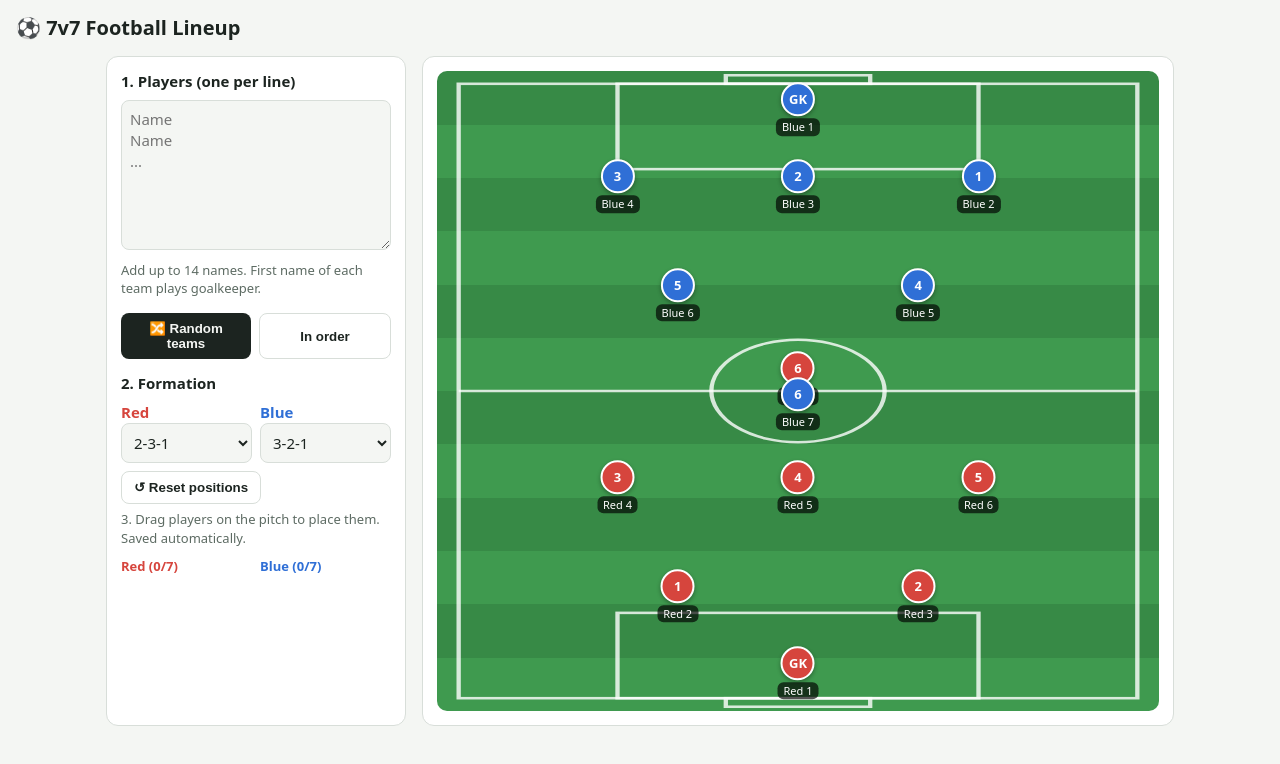
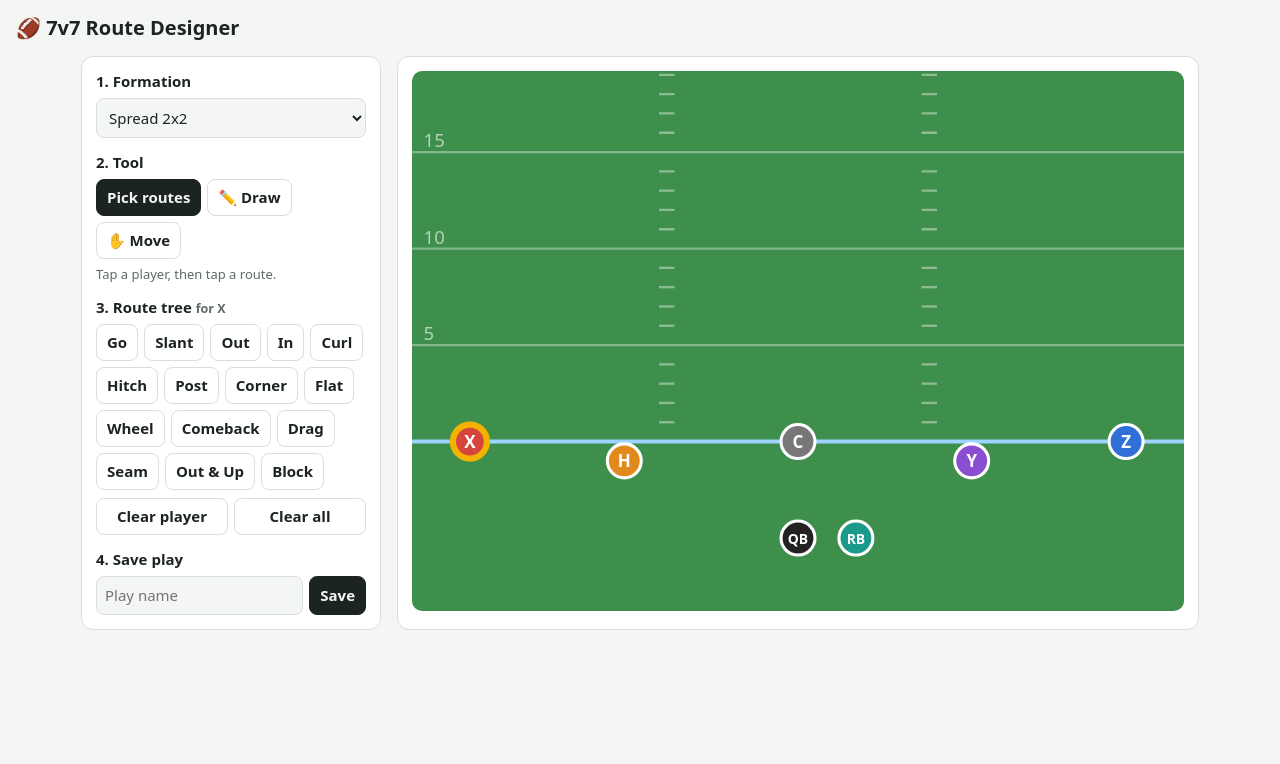
Before and after one commit to guillorive4-pixel/fitness-app, a plain HTML site: page football7.html in a window 1280 px wide. Drawn offline with Linux system fonts and the light colour scheme.

Commit message:
Switch to 7v7 American football route designer
Co-Authored-By: Claude Opus 5.5 <noreply@anthropic.com>
Claude-Session: https://claude.ai/code/session_01WWUpDnRVF2xB6SHG7ME6Nq

```diff
--- a/football7.html
+++ b/football7.html
@@ -3,110 +3,123 @@
 <head>
 <meta charset="utf-8">
 <meta name="viewport" content="width=device-width,initial-scale=1">
-<title>7v7 Lineup</title>
+<title>7v7 Playbook</title>
 <style>
-:root{--bg:#f4f6f3;--card:#fff;--ink:#1c2420;--muted:#5d6b63;--line:#d8ded9;--a:#d6453d;--b:#2f6fd6;--grass:#3f9a4f;--grass2:#378a46}
+:root{--bg:#f4f6f3;--card:#fff;--ink:#1c2420;--muted:#5d6b63;--line:#d8ded9;--sel:#f5b301}
 @media (prefers-color-scheme:dark){:root{--bg:#121614;--card:#1c221f;--ink:#e8eee9;--muted:#9aa8a0;--line:#2d3632}}
 *{box-sizing:border-box}
 body{margin:0;background:var(--bg);color:var(--ink);font:15px/1.4 system-ui,sans-serif}
 header{padding:14px 16px;font-weight:700;font-size:20px}
-.wrap{display:grid;grid-template-columns:300px 1fr;gap:16px;padding:0 16px 24px;max-width:1100px;margin:auto}
+.wrap{display:grid;grid-template-columns:300px 1fr;gap:16px;padding:0 16px 24px;max-width:1150px;margin:auto}
 @media(max-width:760px){.wrap{grid-template-columns:1fr}}
 .card{background:var(--card);border:1px solid var(--line);border-radius:12px;padding:14px}
-h3{margin:0 0 8px;font-size:15px}
-textarea,select,input{width:100%;padding:8px;border:1px solid var(--line);border-radius:8px;background:var(--bg);color:var(--ink);font:inherit}
-textarea{height:150px;resize:vertical}
-button{padding:8px 12px;border:0;border-radius:8px;background:var(--ink);color:var(--bg);font-weight:600;cursor:pointer;margin-top:8px}
-button.ghost{background:transparent;color:var(--ink);border:1px solid var(--line)}
-.row{display:flex;gap:8px;margin-top:8px}.row>*{flex:1}
+h3{margin:14px 0 6px;font-size:15px}h3:first-child{margin-top:0}
+select,input{width:100%;padding:8px;border:1px solid var(--line);border-radius:8px;background:var(--bg);color:var(--ink);font:inherit}
+button{padding:7px 10px;border:1px solid var(--line);border-radius:8px;background:transparent;color:var(--ink);font:inherit;font-weight:600;cursor:pointer}
+button.on,button.main{background:var(--ink);color:var(--bg);border-color:var(--ink)}
+.btns{display:flex;flex-wrap:wrap;gap:6px}
+.row{display:flex;gap:6px}.row>*{flex:1}
 .hint{color:var(--muted);font-size:13px;margin:6px 0 0}
-.pitch{position:relative;width:100%;aspect-ratio:2/3;max-height:80vh;margin:auto;border-radius:10px;overflow:hidden;
- background:repeating-linear-gradient(0deg,var(--grass) 0 8.33%,var(--grass2) 8.33% 16.66%);touch-action:none}
-.pitch svg{position:absolute;inset:0;width:100%;height:100%}
-.p{position:absolute;transform:translate(-50%,-50%);display:flex;flex-direction:column;align-items:center;cursor:grab;user-select:none}
-.p .dot{width:34px;height:34px;border-radius:50%;border:2px solid #fff;display:grid;place-items:center;color:#fff;font-weight:700;font-size:13px;box-shadow:0 2px 4px #0005}
-.p .nm{margin-top:2px;background:#000a;color:#fff;font-size:11px;padding:1px 6px;border-radius:6px;white-space:nowrap;max-width:90px;overflow:hidden;text-overflow:ellipsis}
-.A .dot{background:var(--a)}.B .dot{background:var(--b)}
-.teams{display:grid;grid-template-columns:1fr 1fr;gap:8px;margin-top:10px;font-size:13px}
-.teams ol{margin:4px 0 0;padding-left:18px}
-.tA{color:var(--a);font-weight:700}.tB{color:var(--b);font-weight:700}
+#plays div{display:flex;justify-content:space-between;align-items:center;padding:4px 0;border-bottom:1px solid var(--line)}
+#plays span{cursor:pointer;text-decoration:underline}
+svg#f{width:100%;display:block;border-radius:10px;touch-action:none;background:#3f8f4c}
+.pl{cursor:pointer}
 </style>
 </head>
 <body>
-<header>⚽ 7v7 Football Lineup</header>
+<header>🏈 7v7 Route Designer</header>
 <div class="wrap">
  <div class="card">
-  <h3>1. Players (one per line)</h3>
-  <textarea id="names" placeholder="Name&#10;Name&#10;..."></textarea>
-  <p class="hint">Add up to 14 names. First name of each team plays goalkeeper.</p>
-  <div class="row"><button id="shuffle">🔀 Random teams</button><button class="ghost" id="order">In order</button></div>
-  <h3 style="margin-top:14px">2. Formation</h3>
-  <div class="row">
-   <div><span class="tA">Red</span><select id="fA"></select></div>
-   <div><span class="tB">Blue</span><select id="fB"></select></div>
+  <h3>1. Formation</h3>
+  <select id="form"></select>
+  <h3>2. Tool</h3>
+  <div class="btns" id="tools">
+   <button data-t="route" class="on">Pick routes</button>
+   <button data-t="draw">✏️ Draw</button>
+   <button data-t="move">✋ Move</button>
   </div>
-  <button class="ghost" id="reset">↺ Reset positions</button>
-  <p class="hint">3. Drag players on the pitch to place them. Saved automatically.</p>
-  <div class="teams" id="lists"></div>
+  <p class="hint" id="tip"></p>
+  <h3>3. Route tree <small id="who" style="color:var(--muted)"></small></h3>
+  <div class="btns" id="routes"></div>
+  <div class="row" style="margin-top:8px"><button id="clr">Clear player</button><button id="clrAll">Clear all</button></div>
+  <h3>4. Save play</h3>
+  <div class="row"><input id="pname" placeholder="Play name"><button class="main" id="save" style="flex:0">Save</button></div>
+  <div id="plays"></div>
  </div>
- <div class="card"><div class="pitch" id="pitch">
-  <svg viewBox="0 0 200 300" preserveAspectRatio="none" fill="none" stroke="#fff" stroke-opacity=".8" stroke-width="1.2">
-   <rect x="6" y="6" width="188" height="288"/><line x1="6" y1="150" x2="194" y2="150"/>
-   <circle cx="100" cy="150" r="24"/><circle cx="100" cy="150" r="1.5" fill="#fff"/>
-   <rect x="50" y="6" width="100" height="40"/><rect x="50" y="254" width="100" height="40"/>
-   <rect x="80" y="2" width="40" height="4"/><rect x="80" y="294" width="40" height="4"/>
-  </svg>
- </div></div>
+ <div class="card"><svg id="f" viewBox="0 0 100 70"></svg></div>
 </div>
 <script>
-// Formations: outfield rows from defence to attack (6 outfield + GK)
-const F={"2-3-1":[[2],[3],[1]],"3-2-1":[[3],[2],[1]],"2-1-2-1":[[2],[1],[2],[1]],"3-1-2":[[3],[1],[2]],"2-2-2":[[2],[2],[2]],"1-3-2":[[1],[3],[2]]};
-const $=id=>document.getElementById(id);
-let S={names:"",A:[],B:[],fA:"2-3-1",fB:"3-2-1",pos:{}};
-try{Object.assign(S,JSON.parse(localStorage.getItem("f7")||"{}"))}catch(e){}
-const save=()=>{try{localStorage.setItem("f7",JSON.stringify(S))}catch(e){}};
+// Field: 40 yds wide = 100 units → 2.5 units / yd. Line of scrimmage at y=48.
+const Y=2.5,LOS=48,NS="http://www.w3.org/2000/svg",$=id=>document.getElementById(id);
+const COL={QB:"#222",C:"#777",X:"#d6453d",Z:"#2f6fd6",Y:"#8a4fd0",H:"#e08a1e",RB:"#1a9a8a"};
+// x in yards from left sideline (0-40), y yards behind LOS
+const FORMS={
+ "Spread 2x2":{C:[20,0],QB:[20,5],X:[3,0],H:[11,1],Y:[29,1],Z:[37,0],RB:[23,5]},
+ "Trips Right":{C:[20,0],QB:[20,5],X:[4,0],H:[26,1],Y:[31,1],Z:[37,0],RB:[17,5]},
+ "Bunch Left":{C:[20,0],QB:[20,5],X:[9,0],H:[7,1.5],Y:[11,1.5],Z:[36,0],RB:[23,5]},
+ "Empty":{C:[20,0],QB:[20,5],X:[3,0],H:[10,1],RB:[15,1],Y:[30,1],Z:[37,0]},
+ "Stack":{C:[20,0],QB:[20,5],X:[6,0],H:[6,2],Y:[34,0],Z:[34,2],RB:[20,8]}
+};
+// Route points in yards: [outward, upfield] from start
+const ROUTES={Go:[[0,15]],Slant:[[0,2],[-5,7]],Out:[[0,5],[5,5]],In:[[0,6],[-8,6]],Curl:[[0,7],[-1,5.5]],
+ Hitch:[[0,5],[0,4]],Post:[[0,6],[-5,14]],Corner:[[0,6],[5,13]],Flat:[[3,0.5],[8,1]],Wheel:[[4,0],[7,3],[7,15]],
+ Comeback:[[0,10],[3,8]],Drag:[[0,2],[-14,3]],Seam:[[0,16]],"Out & Up":[[0,5],[4,5],[4,15]],Block:"block"};
+let S={form:"Spread 2x2",pos:{},routes:{},plays:[]},tool="route",sel="X";
+try{Object.assign(S,JSON.parse(localStorage.getItem("pb7")||"{}"))}catch(e){}
+const save=()=>{try{localStorage.setItem("pb7",JSON.stringify(S))}catch(e){}};
+const el=(t,a,p)=>{const e=document.createElementNS(NS,t);for(const k in a)e.setAttribute(k,a[k]);(p||$("f")).appendChild(e);return e};
+const pos=k=>S.pos[k]||[FORMS[S.form][k][0]*Y,LOS+FORMS[S.form][k][1]*Y];
 
-for(const k in F){$("fA").add(new Option(k,k));$("fB").add(new Option(k,k))}
-$("fA").value=S.fA;$("fB").value=S.fB;$("names").value=S.names;
+for(const k in FORMS)$("form").add(new Option(k,k));
+for(const r in ROUTES){const b=document.createElement("button");b.textContent=r;b.onclick=()=>setRoute(r);$("routes").appendChild(b)}
 
-function layout(form,team){ // returns 7 [x,y] in % ; team A bottom half, B top half
- const rows=F[form].map(r=>r[0]),pts=[[50,94]];
- rows.forEach((n,i)=>{const y=82-(i*(34/(rows.length-1||1)));for(let j=0;j<n;j++)pts.push([(j+1)*100/(n+1),y])});
- return team==="A"?pts:pts.map(([x,y])=>[100-x,100-y]);
-}
-function names(){return $("names").value.split("\n").map(s=>s.trim()).filter(Boolean).slice(0,14)}
-function split(shuffle){
- let n=names();if(shuffle)n=n.sort(()=>Math.random()-.5);
- S.A=n.filter((_,i)=>i%2==0);S.B=n.filter((_,i)=>i%2==1);S.pos={};render();
+function setRoute(r){
+ if(sel=="C"&&r!="Block")return;
+ const [x,y]=pos(sel),out=x<50?-1:1;
+ S.routes[sel]=ROUTES[r]=="block"?"block":[[x,y],...ROUTES[r].map(([dx,dy])=>[x+dx*out*Y,y-dy*Y])];
+ render();
 }
 function render(){
- S.names=$("names").value;S.fA=$("fA").value;S.fB=$("fB").value;save();
- const pitch=$("pitch");pitch.querySelectorAll(".p").forEach(e=>e.remove());
- ["A","B"].forEach(t=>{
-  const def=layout(S["f"+t],t);
-  for(let i=0;i<7;i++){
-   const key=t+i,[x,y]=S.pos[key]||def[i];
-   const el=document.createElement("div");el.className="p "+t;el.style.left=x+"%";el.style.top=y+"%";
-   el.innerHTML=`<div class="dot">${i==0?"GK":i}</div><div class="nm">${(S[t][i]||(t=="A"?"Red ":"Blue ")+(i+1)).replace(/</g,"&lt;")}</div>`;
-   drag(el,key);pitch.appendChild(el);
-  }
- });
- const li=t=>`<div><span class="t${t}">${t=="A"?"Red":"Blue"} (${S[t].length}/7)</span><ol>${S[t].slice(0,7).map((n,i)=>`<li>${n.replace(/</g,"&lt;")}${i==0?" 🧤":""}</li>`).join("")}</ol></div>`;
- $("lists").innerHTML=li("A")+li("B");
+ save();$("form").value=S.form;
+ const f=$("f");f.innerHTML="";
+ el("defs",{}).innerHTML='<marker id="ar" viewBox="0 0 10 10" refX="6" refY="5" markerWidth="5" markerHeight="5" orient="auto"><path d="M0,0L10,5L0,10z" fill="#fff"/></marker>';
+ for(let yd=0;yd<=20;yd+=5){const y=LOS-yd*Y;el("line",{x1:0,x2:100,y1:y,y2:y,stroke:"#fff","stroke-opacity":yd?.35:0,"stroke-width":.3});
+  if(yd)el("text",{x:1.5,y:y-.6,fill:"#fff","fill-opacity":.6,"font-size":2.4}).textContent=yd}
+ for(let yd=1;yd<20;yd++)if(yd%5){const y=LOS-yd*Y;[33,67].forEach(x=>el("line",{x1:x-1,x2:x+1,y1:y,y2:y,stroke:"#fff","stroke-opacity":.4,"stroke-width":.3}))}
+ el("line",{x1:0,x2:100,y1:LOS,y2:LOS,stroke:"#9cd3ff","stroke-width":.5});
+ for(const k in S.routes){const r=S.routes[k],[x,y]=pos(k);
+  if(r=="block")el("path",{d:`M${x} ${y-2.2}v-2m-1.6 0h3.2`,stroke:"#fff","stroke-width":.6,fill:"none"});
+  else el("polyline",{points:r.map(p=>p.join(",")).join(" "),stroke:"#fff","stroke-width":.6,fill:"none","stroke-linejoin":"round","marker-end":"url(#ar)",...(k==sel?{stroke:"#ffe27a"}:{})});
+ }
+ for(const k in FORMS[S.form]){const [x,y]=pos(k),g=el("g",{class:"pl"});
+  el("circle",{cx:x,cy:y,r:2.2,fill:COL[k],stroke:k==sel?"#f5b301":"#fff","stroke-width":k==sel?.8:.4},g);
+  el("text",{x,y:y+.8,"text-anchor":"middle","font-size":k.length>1?1.8:2.2,"font-weight":700,fill:"#fff"},g).textContent=k;
+  g.onpointerdown=e=>down(e,k);
+ }
+ $("who").textContent="for "+sel;
+ $("tip").textContent={route:"Tap a player, then tap a route.",draw:"Drag from a player to draw a custom route.",move:"Drag players to adjust alignment."}[tool];
+ $("plays").innerHTML=S.plays.map((p,i)=>`<div><span data-i="${i}">${p.name.replace(/</g,"&lt;")}</span><button data-d="${i}">✕</button></div>`).join("");
 }
-function drag(el,key){
- el.onpointerdown=e=>{
-  el.setPointerCapture(e.pointerId);const r=$("pitch").getBoundingClientRect();
-  el.onpointermove=m=>{const x=Math.min(98,Math.max(2,(m.clientX-r.left)/r.width*100)),y=Math.min(98,Math.max(2,(m.clientY-r.top)/r.height*100));
-   el.style.left=x+"%";el.style.top=y+"%";S.pos[key]=[x,y]};
-  el.onpointerup=()=>{el.onpointermove=null;save()};
- };
+function pt(e){const r=$("f").getBoundingClientRect();return[(e.clientX-r.left)/r.width*100,(e.clientY-r.top)/r.height*70]}
+function down(e,k){
+ sel=k;const f=$("f");f.setPointerCapture(e.pointerId);
+ if(tool=="route"){render();return}
+ const old=pos(k),start=pt(e);if(tool=="draw")S.routes[k]=[old];
+ f.onpointermove=m=>{const p=pt(m);
+  if(tool=="move"){S.pos[k]=[Math.max(2,Math.min(98,old[0]+p[0]-start[0])),Math.max(2,Math.min(68,old[1]+p[1]-start[1]))];delete S.routes[k]}
+  else{const l=S.routes[k].at(-1);if(Math.hypot(p[0]-l[0],p[1]-l[1])>1.5)S.routes[k].push(p)}
+  render()};
+ f.onpointerup=()=>{f.onpointermove=null;if(tool=="draw"&&S.routes[k].length<2)delete S.routes[k];render()};
 }
-$("shuffle").onclick=()=>split(true);$("order").onclick=()=>split(false);
-$("reset").onclick=()=>{S.pos={};render()};
-$("fA").onchange=()=>{for(let i=0;i<7;i++)delete S.pos["A"+i];render()};
-$("fB").onchange=()=>{for(let i=0;i<7;i++)delete S.pos["B"+i];render()};
-$("names").oninput=()=>{S.names=$("names").value;save()};
+$("tools").onclick=e=>{if(!e.target.dataset.t)return;tool=e.target.dataset.t;[...$("tools").children].forEach(b=>b.classList.toggle("on",b==e.target));render()};
+$("form").onchange=()=>{S.form=$("form").value;S.pos={};S.routes={};render()};
+$("clr").onclick=()=>{delete S.routes[sel];render()};
+$("clrAll").onclick=()=>{S.routes={};render()};
+$("save").onclick=()=>{const name=$("pname").value.trim()||"Play "+(S.plays.length+1);
+ S.plays.push({name,form:S.form,pos:S.pos,routes:S.routes});$("pname").value="";render()};
+$("plays").onclick=e=>{const d=e.target.dataset;
+ if(d.i){const p=S.plays[d.i];S.form=p.form;S.pos=structuredClone(p.pos);S.routes=structuredClone(p.routes);render()}
+ if(d.d){S.plays.splice(d.d,1);render()}};
 render();
 </script>
 </body>
```
